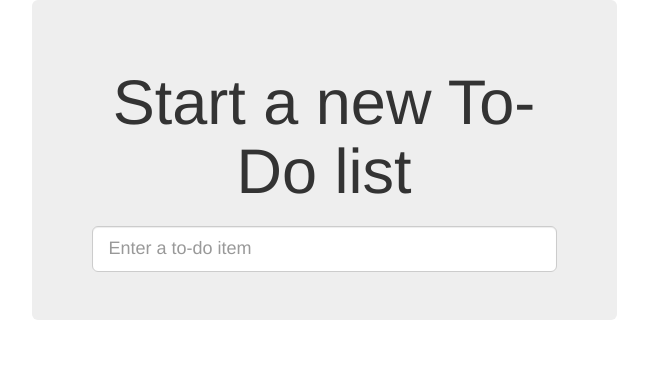
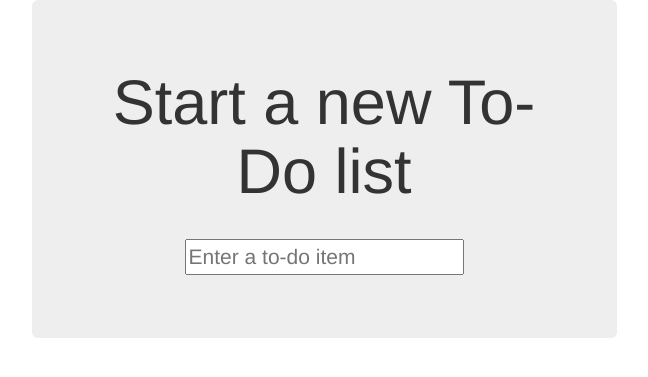
Before and after one commit to treyesm/LoRey, a Django app: page / in a window 1280 px wide. Shown: the top 377 px of the page, without its empty margins (316-964 px from the left). Run offline with Django 3.2, Linux system fonts and the light colour scheme; some libraries are stand-ins or nearby versions.

```diff
--- a/superlists/functional_tests/base.py
+++ b/superlists/functional_tests/base.py
@@ -1,5 +1,6 @@
 from django.contrib.staticfiles.testing import StaticLiveServerTestCase
 from selenium import webdriver
+from selenium.webdriver.common.keys import Keys
 import sys
 
 
--- a/superlists/lists/templates/base.html
+++ b/superlists/lists/templates/base.html
@@ -13,9 +13,9 @@
                 <div class="text-center">
                     <h1>{% block header_text %}{% endblock %}</h1>
                     <form method="POST" action="{% block form_action %}{% endblock %}">
-                        <input name="item_text" id="id_new_item"
-                               class="form-control input-lg"
-                               placeholder="Enter a to-do item" />
+                        <p style="text-align: center;">
+                            <input name="item_text" id="id_new_item" placeholder="Enter a to-do item" />
+                        </p>
                         {% csrf_token %}
                         {% if error %}
                         <div class="form-group has-error">
```
